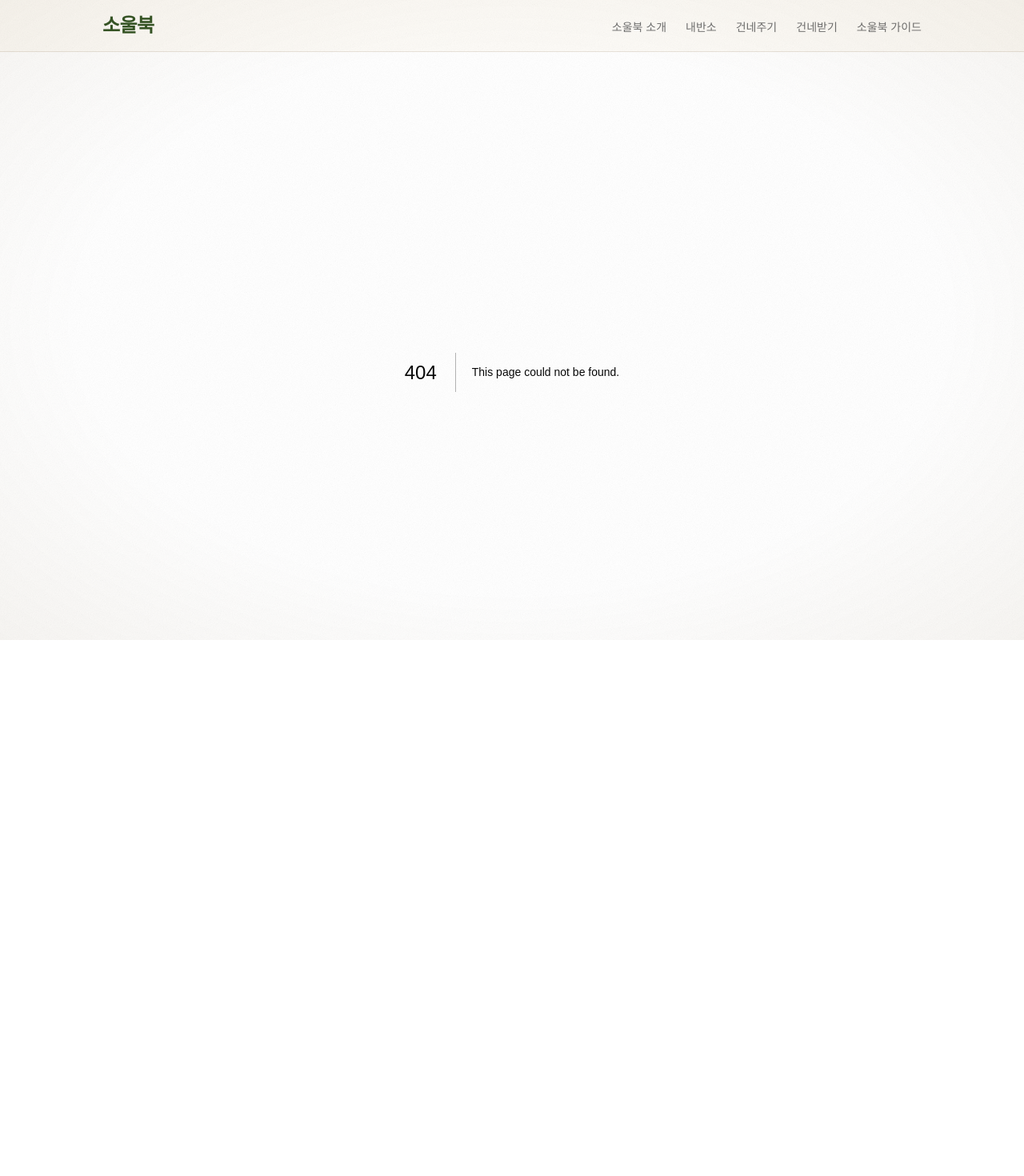
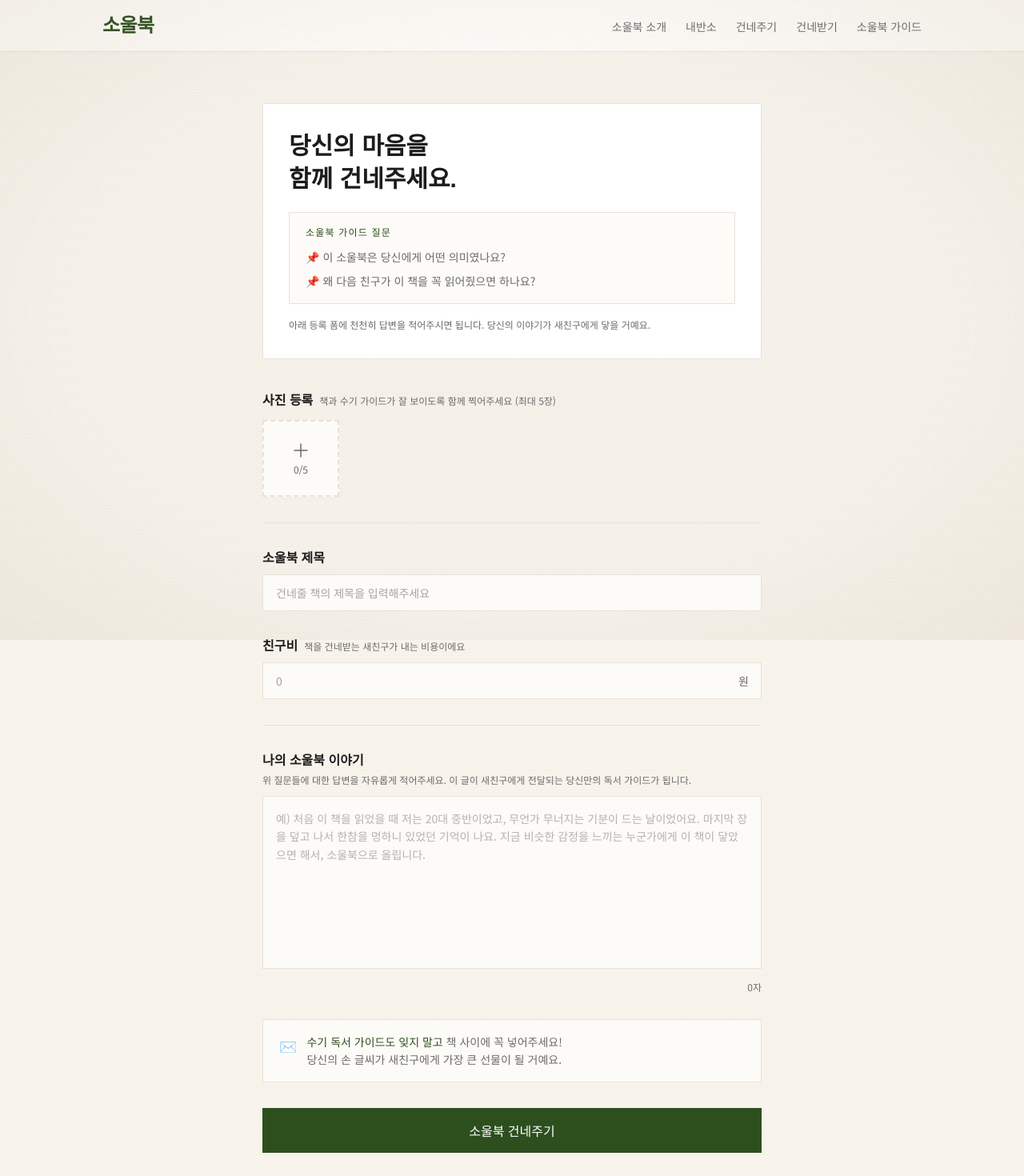
Before and after one commit to munbk211/soulbook, a Next.js app: page /give in a window 1280 px wide. Before the commit this address had no page. Shown: the top 1470 px of the page at 80% size. Before the commit the page ends 865 px from the top, so only its background shows below. Built offline with nearby package versions, Linux system fonts and the light colour scheme.

Commit message:
feat: 메인 카피 2줄 수정 및 건네주기 등록 폼 페이지 추가

```diff
--- /dev/null
+++ b/app/give/page.tsx
@@ -0,0 +1,158 @@
+"use client";
+
+import { useState } from "react";
+
+export default function GivePage() {
+  const [images, setImages] = useState<string[]>([]);
+  const [title, setTitle] = useState("");
+  const [price, setPrice] = useState("");
+  const [story, setStory] = useState("");
+
+  function handleImageChange(e: React.ChangeEvent<HTMLInputElement>) {
+    const files = Array.from(e.target.files ?? []);
+    const urls = files.map((f) => URL.createObjectURL(f));
+    setImages((prev) => [...prev, ...urls].slice(0, 5));
+  }
+
+  return (
+    <div className="relative z-10 mx-auto w-full max-w-2xl px-6 py-16">
+
+      {/* ── Hero Section ── */}
+      <div className="mb-10 rounded-card border border-linen bg-paper px-8 py-8 shadow-card">
+        <h1 className="font-serif text-2xl font-semibold leading-snug text-ink sm:text-3xl">
+          당신의 마음을<br />함께 건네주세요.
+        </h1>
+        <div className="mt-5 rounded-input border border-linen bg-cream px-5 py-4">
+          <p className="text-xs font-medium uppercase tracking-widest text-book-green">
+            소울북 가이드 질문
+          </p>
+          <ul className="mt-3 space-y-2 text-sm leading-relaxed text-stone">
+            <li>📌 이 소울북은 당신에게 어떤 의미였나요?</li>
+            <li>📌 왜 다음 친구가 이 책을 꼭 읽어줬으면 하나요?</li>
+          </ul>
+        </div>
+        <p className="mt-4 text-xs leading-relaxed text-stone">
+          아래 등록 폼에 천천히 답변을 적어주시면 됩니다. 당신의 이야기가 새친구에게 닿을 거예요.
+        </p>
+      </div>
+
+      {/* ── 등록 폼 ── */}
+      <div className="space-y-8">
+
+        {/* 사진 등록 */}
+        <section>
+          <label className="mb-3 block font-serif text-base font-semibold text-ink">
+            사진 등록
+            <span className="ml-2 font-sans text-xs font-normal text-stone">
+              책과 수기 가이드가 잘 보이도록 함께 찍어주세요 (최대 5장)
+            </span>
+          </label>
+          <div className="flex flex-wrap gap-3">
+            {images.map((src, i) => (
+              <div
+                key={i}
+                className="relative h-24 w-24 overflow-hidden rounded-input border border-linen shadow-card"
+              >
+                {/* eslint-disable-next-line @next/next/no-img-element */}
+                <img src={src} alt={`미리보기 ${i + 1}`} className="h-full w-full object-cover" />
+              </div>
+            ))}
+            {images.length < 5 && (
+              <label className="flex h-24 w-24 cursor-pointer flex-col items-center justify-center rounded-input border-2 border-dashed border-linen bg-cream text-stone transition-colors hover:border-book-green hover:text-book-green">
+                <svg xmlns="http://www.w3.org/2000/svg" className="h-6 w-6" fill="none" viewBox="0 0 24 24" stroke="currentColor" strokeWidth={1.5}>
+                  <path strokeLinecap="round" strokeLinejoin="round" d="M12 4v16m8-8H4" />
+                </svg>
+                <span className="mt-1 text-xs">{images.length}/5</span>
+                <input
+                  type="file"
+                  accept="image/*"
+                  multiple
+                  className="hidden"
+                  onChange={handleImageChange}
+                />
+              </label>
+            )}
+          </div>
+        </section>
+
+        {/* 구분선 */}
+        <hr className="border-linen" />
+
+        {/* 소울북 제목 */}
+        <section>
+          <label className="mb-2 block font-serif text-base font-semibold text-ink" htmlFor="title">
+            소울북 제목
+          </label>
+          <input
+            id="title"
+            type="text"
+            placeholder="건네줄 책의 제목을 입력해주세요"
+            value={title}
+            onChange={(e) => setTitle(e.target.value)}
+            className="w-full rounded-input border border-linen bg-cream px-4 py-3 text-sm text-ink placeholder:text-stone/60 focus:border-book-green focus:outline-none"
+          />
+        </section>
+
+        {/* 친구비 */}
+        <section>
+          <label className="mb-2 block font-serif text-base font-semibold text-ink" htmlFor="price">
+            친구비
+            <span className="ml-2 font-sans text-xs font-normal text-stone">
+              책을 건네받는 새친구가 내는 비용이에요
+            </span>
+          </label>
+          <div className="relative">
+            <input
+              id="price"
+              type="number"
+              placeholder="0"
+              value={price}
+              onChange={(e) => setPrice(e.target.value)}
+              className="w-full rounded-input border border-linen bg-cream px-4 py-3 pr-10 text-sm text-ink placeholder:text-stone/60 focus:border-book-green focus:outline-none"
+            />
+            <span className="absolute right-4 top-1/2 -translate-y-1/2 text-sm text-stone">원</span>
+          </div>
+        </section>
+
+        {/* 구분선 */}
+        <hr className="border-linen" />
+
+        {/* 나의 소울북 이야기 */}
+        <section>
+          <label className="mb-1 block font-serif text-base font-semibold text-ink" htmlFor="story">
+            나의 소울북 이야기
+          </label>
+          <p className="mb-3 text-xs text-stone">
+            위 질문들에 대한 답변을 자유롭게 적어주세요. 이 글이 새친구에게 전달되는 당신만의 독서 가이드가 됩니다.
+          </p>
+          <textarea
+            id="story"
+            rows={8}
+            placeholder={"예) 처음 이 책을 읽었을 때 저는 20대 중반이었고, 무언가 무너지는 기분이 드는 날이었어요. 마지막 장을 덮고 나서 한참을 멍하니 있었던 기억이 나요. 지금 비슷한 감정을 느끼는 누군가에게 이 책이 닿았으면 해서, 소울북으로 올립니다."}
+            value={story}
+            onChange={(e) => setStory(e.target.value)}
+            className="w-full resize-none rounded-card border border-linen bg-cream px-4 py-4 text-sm leading-relaxed text-ink placeholder:text-stone/50 focus:border-book-green focus:outline-none"
+          />
+          <p className="mt-2 text-right text-xs text-stone">{story.length}자</p>
+        </section>
+
+        {/* 따뜻한 당부 */}
+        <div className="flex items-start gap-3 rounded-card border border-linen bg-cream px-5 py-4">
+          <span className="mt-0.5 text-lg">✉️</span>
+          <p className="text-sm leading-relaxed text-stone">
+            <span className="font-medium text-book-green">수기 독서 가이드도 잊지 말고</span> 책 사이에 꼭 넣어주세요!<br />
+            당신의 손 글씨가 새친구에게 가장 큰 선물이 될 거예요.
+          </p>
+        </div>
+
+        {/* 제출 버튼 */}
+        <button
+          type="button"
+          className="w-full rounded-button bg-book-green py-4 text-base font-medium text-white shadow-card transition-colors hover:bg-soft-green"
+        >
+          소울북 건네주기
+        </button>
+      </div>
+    </div>
+  );
+}
--- a/app/page.tsx
+++ b/app/page.tsx
@@ -28,8 +28,8 @@ export default function Home() {
       <section className="mx-auto flex w-full max-w-5xl flex-col items-center gap-20 px-8 py-28 md:flex-row md:items-center md:py-36">
         {/* 텍스트 영역 */}
         <div className="flex flex-1 flex-col items-center text-center md:items-start md:text-left">
-          <h1 className="animate-fade-up font-serif text-4xl font-semibold leading-snug tracking-tight text-ink sm:text-5xl md:text-6xl">
-            이 책,<br />당신이<br />읽어줬으면 해서요.
+          <h1 className="animate-fade-up font-serif text-4xl font-semibold leading-snug tracking-tight text-ink sm:text-5xl md:text-[3.2rem]">
+            이 책, 당신이<br className="hidden sm:block" />읽어줬으면 해서요.
           </h1>
           <p className="animate-fade-up delay-200 mt-8 max-w-sm text-base leading-relaxed text-stone sm:text-lg">
             옛친구의 진심이 담긴 소울북을 건네받아보세요.
```
